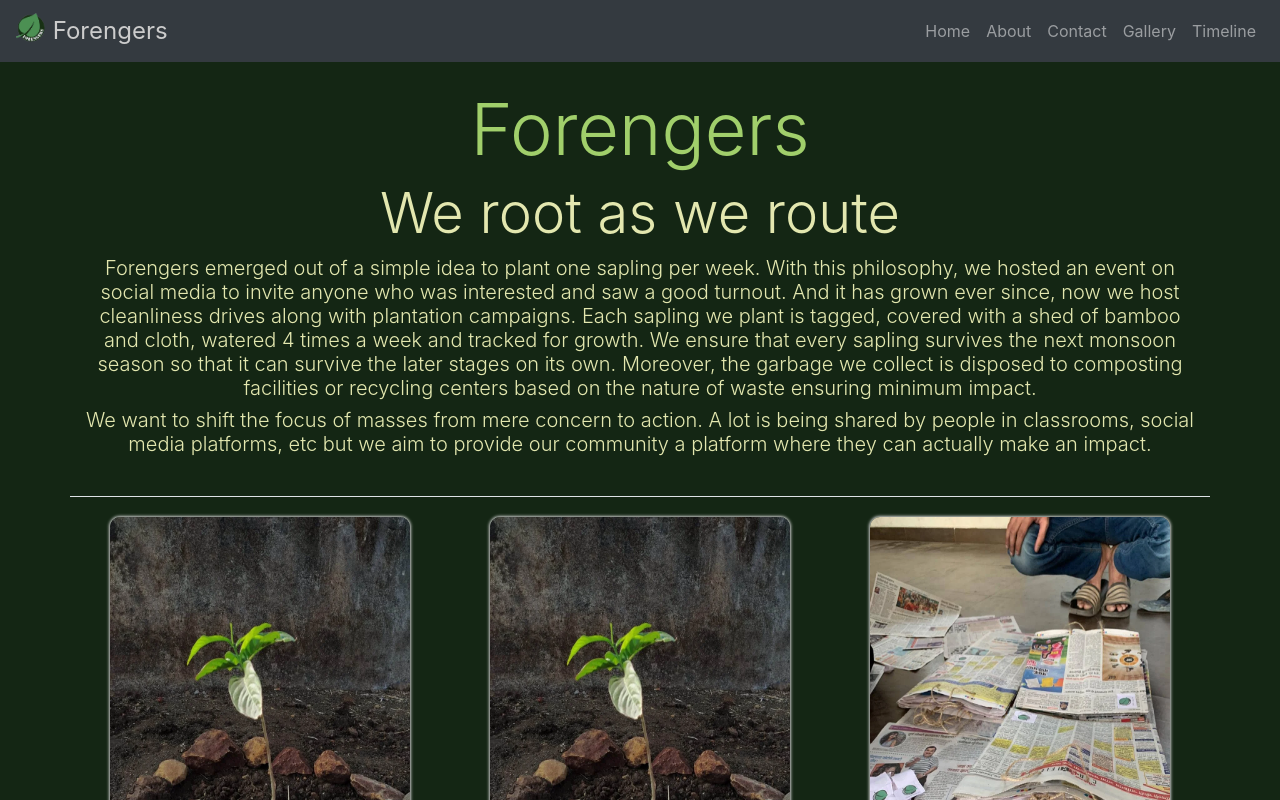
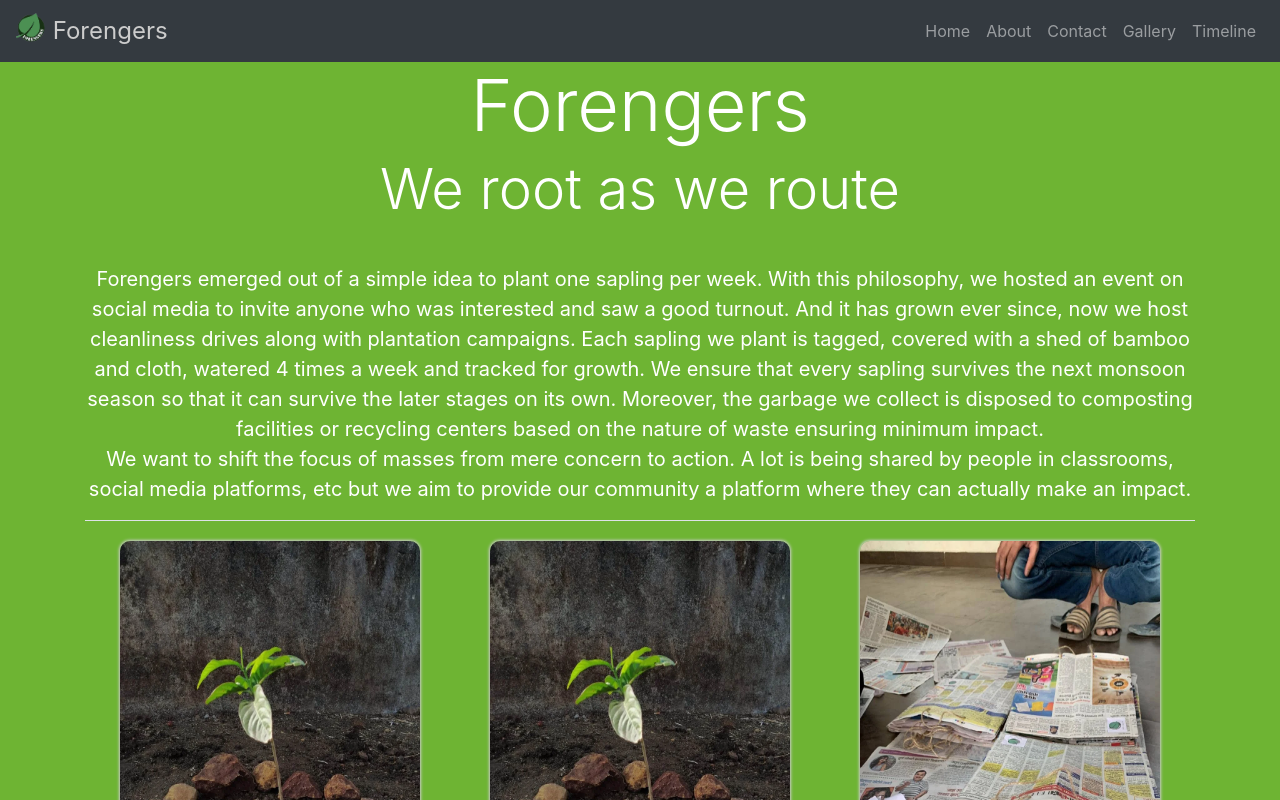
Before and after one commit to maheshn22/forengers-react-app, a React (Create React App) app: page / in a window 1280 px wide. Shown: the top 800 px of the page. Built offline with nearby package versions, Linux system fonts and the light colour scheme.

Commit message:
visual changes

```diff
--- a/src/components/ForengerHeadCard.js
+++ b/src/components/ForengerHeadCard.js
@@ -4,7 +4,9 @@ import ForengerHeadCardInfo from '../components/ForengerHeadCardInfo'
 function ForengerHeadCard(props) {
 	return(
 		<div className="m-card col-lg-3 card-bg" onClick={(e) => props.click(props.item) } >
+		<div className="pdtop">
 			<img className="m-forenger-card-image" src={props.item.imgSrc} alt={props.item.title}></img>
+		</div>
 			{ <ForengerHeadCardInfo title={props.item.title} subtitle={props.item.subtitle} about={props.item.about} link={props.item.link}  /> }
 		</div>
 	)
--- a/src/components/ForengerHeadCardInfo.js
+++ b/src/components/ForengerHeadCardInfo.js
@@ -10,7 +10,7 @@ function ForengerHeadCardInfo (props) {
 		<animated.div className="m-card-info" style={style}>
 			<p className="m-card-title m-center">{props.title}</p>
 			<p className="m-card-sub-title m-center">{props.subtitle}</p>
-			<p className="m-card-about m-center">{props.about}</p>
+			<p className="m-card-about m-center"><b>{props.about}</b></p>
 
 
 		</animated.div>
--- a/src/components/ForengerHeads.js
+++ b/src/components/ForengerHeads.js
@@ -72,7 +72,7 @@ class ForengerHeads extends React.Component {
 		return(
 			<div>
 				<Container fluid={true}>
-				<h2 className="m-center display-4 lgreen border-top">Our Heads</h2>
+				<h2 className="m-center display-4 border-top">Our Heads</h2>
 					<Row className="justify-content-center lead ">
 						{this.makeItems(this.state.items)}
 					</Row>
--- a/src/components/Hero.js
+++ b/src/components/Hero.js
@@ -9,9 +9,9 @@ function Hero(props) {
 					<Row className=" ">
 						<Col>
 							{ props.title && <h1 className="lead display-3 font-weight hero-title">{props.title}</h1> }
-							{ props.subtitle && <h1 className="lead display-4 font-weight-light">{props.subtitle}</h1> }
-							{ props.data1 && <h1 className="lead font-weight-light">{props.data1}</h1> }
-							{ props.data2 && <h1 className="lead font-weight-light">{props.data2}</h1> }
+							{ props.subtitle && <h1 className="lead display-4 font-weight- hero-title">{props.subtitle}</h1> }
+							{ props.data1 && <h1 className="font-weight-light">{props.data1}</h1> }
+							{ props.data2 && <h1 className=" font-weight-light">{props.data2}</h1> }
 						</Col>
 					</Row>
 				</Container>
--- a/src/index.css
+++ b/src/index.css
@@ -59,7 +59,7 @@ code {
 }
 
 .footer-container {
-  background-color: #292b2c;
+  background-color: #1c5434;
   padding-top: 2rem;
   color: #CCC;
   border-top: #7ac74f;
@@ -75,9 +75,14 @@ code {
   padding-left: 0rem;
 }
 
+.pdtop {
+  padding-top: 20px;
+}
+
 .m-forenger-card-image {
   border-radius: 10px;
   border-top: 10px;
+
   width:310px;
   height:310px;
   box-shadow: 0px 0px 3px 1px #CCC;
@@ -104,22 +109,26 @@ code {
 }
 
 .page {
-  background-color: #142614;
-  color: #e3e7af;
+  background-color: #6eb433;
+  color: #FFF;
 }
 
 .hero-title {
-  color: #a1cf6b;
+  color: #FFF;
 }
 
 .card-bg {
   background-color: #a1cf6b;
   color: #142614;
-  font-weight: bold;
+
 }
 
 .lgreen {
   color: #a1cf6b;
+}
+
+.boldtext {
+  font-weight: 800;
 }
 
 .event-img {
--- a/src/pages/AboutPage.js
+++ b/src/pages/AboutPage.js
@@ -14,7 +14,9 @@ function AboutPage(props) {
 			<Container fluid={true}>
 			<Content>
 				<p className="m-center">
+				<b>
 				Lorem ipsum dolor sit amet, consectetur adipiscing elit, sed do eiusmod tempor incididunt ut labore et dolore magna aliqua. Ut enim ad minim veniam, quis nostrud exercitation ullamco laboris nisi ut aliquip ex ea commodo consequat. Duis aute irure dolor in reprehenderit in voluptate velit esse cillum dolore eu fugiat nulla pariatur. Excepteur sint occaecat cupidatat non proident, sunt in culpa qui officia deserunt mollit anim id est laborum
+				</b>
 				</p>
 				<br></br>
 			</Content>
--- a/src/pages/ContactPagee.js
+++ b/src/pages/ContactPagee.js
@@ -37,6 +37,7 @@ class ContactPage extends React.Component {
     const { status } = this.state;
     return (
       <div className="contact-page page m-center">
+        <Content>
       <Hero title={this.props.title} />
       <div className="contact-form">
       <Form
@@ -96,6 +97,7 @@ class ContactPage extends React.Component {
           {status === "ERROR" && <p className="d-inline err-msg">Form Not Submitted.</p>}
         </Form>
         </div>
+        </Content>
       </div>
     );
   }
--- a/src/pages/HomePage.js
+++ b/src/pages/HomePage.js
@@ -1,13 +1,21 @@
 import React from 'react'
 import Hero from '../components/Hero'
 import Carousel from '../components/Carousel'
+import Content from '../components/Content';
 
 function HomePage(props) {
 	return (
-		<div className="home-page page ">
-			<br/>
-			<Hero title={props.title} subtitle={props.subtitle} data1={props.data1} data2={props.data2}/>
+		<div className="home-page page lead bold">
+			<Content>
+			<Hero title={props.title} subtitle={props.subtitle} />
+			<p>
+				<b>
+				{props.data1}<br></br>
+				{props.data2}
+				</b>
+			</p>
 			<Carousel />
+			</Content>
 		</div>
 	)
 }
```
